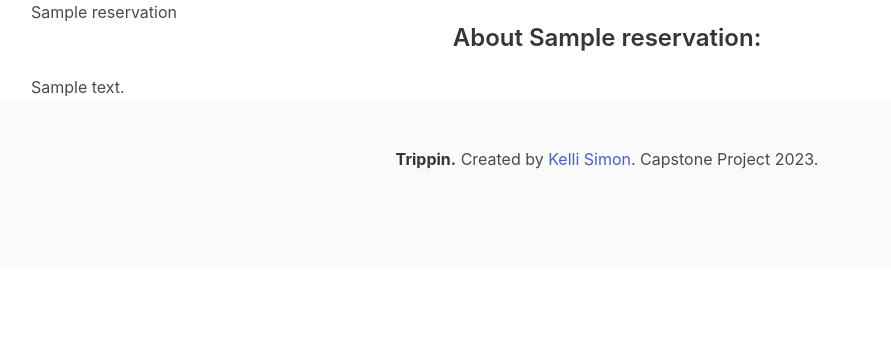
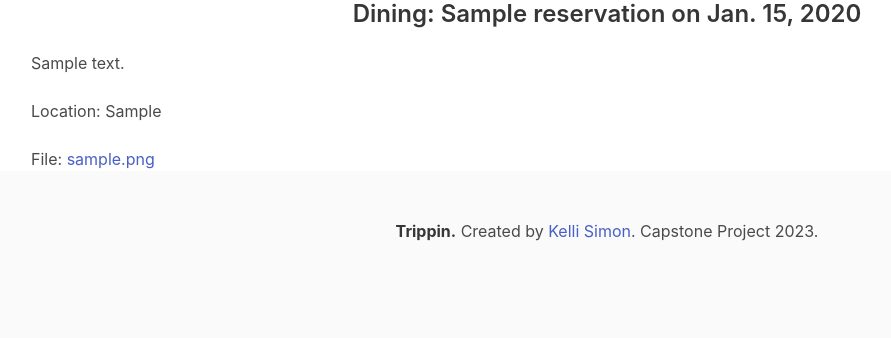
Before and after one commit to kellims/Capstone-Project-Trippin, a Django app: page /trips/1/reservations/ in a window 1280 px wide. Shown: the part 52-390 px from the top of the page, without its empty margins (33-924 px from the left). Run offline with Django 4.2, Linux system fonts and the light colour scheme; tables that the repository leaves empty hold one stand-in row (values such as "Sample post").

Commit message:
reservation detail page working

```diff
--- a/main_app/templates/reservation_detail.html
+++ b/main_app/templates/reservation_detail.html
@@ -1,16 +1,17 @@
 {% extends 'base.html' %}
 {% block content %}
 
-<div class="detail__name">
 
-    <h1 class="name">{{reservation.name}}</h1>
-
-</div>
 <div class="detail__container">
 
     <div class="detail__about">
-        <h4 class="title is-4">About {{ reservation.name }}:</h4>
-        <p>{{reservation.description}}</p>
+        <h4 class="title is-4"> {{ reservation.type }}: {{ reservation.name }} on {{ reservation.start_date}}</h4>
+
+        <p>{{ reservation.description }}</p>
+        <br>
+        <p>Location: {{ reservation.location }}</p>
+        <br>
+        <p>File: <a href="{{ reservation.file }}">{{ reservation.file }}</a></p>
     </div>
 
 
```
